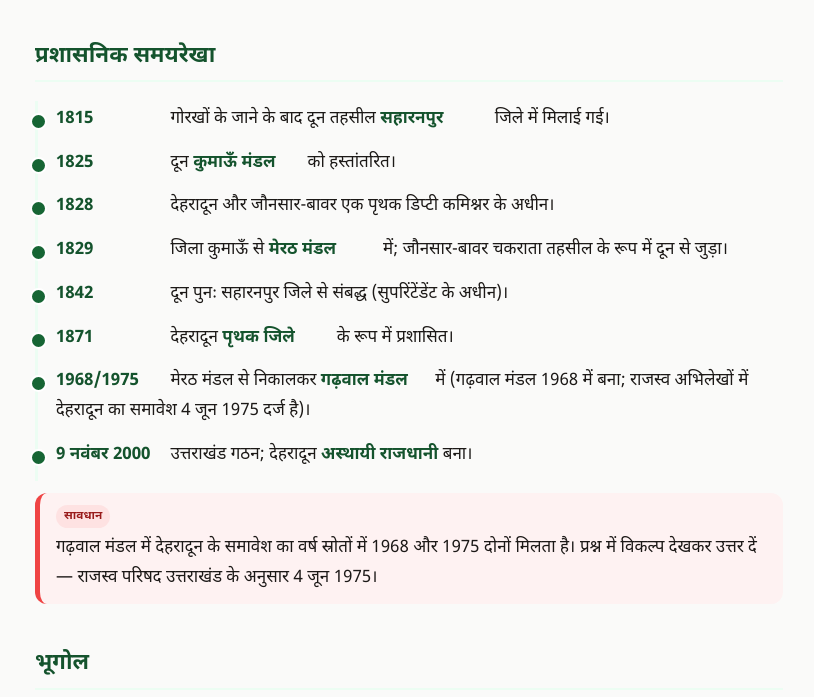
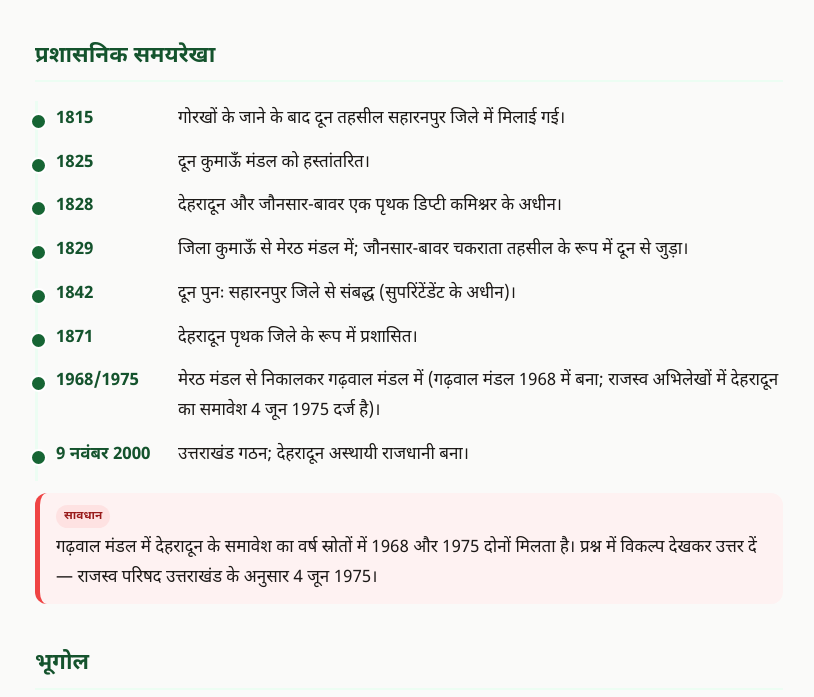
Before and after one commit to himanshupant95/pahadpariksha, an Astro site: page /gk/districts/dehradun in a window 1280 px wide. Shown: the part 3358-4055 px from the top of the page, without its empty margins (359-1173 px from the left). Built offline with nearby package versions, Linux system fonts and the light colour scheme; Astro itself is replaced by a stand-in of ours.

Commit message:
Fix timeline spacing: grid year column, drop inline bold in events
Co-Authored-By: Claude Opus 5.5 <noreply@anthropic.com>
Claude-Session: https://claude.ai/code/session_019hdzKWe7A8Z1rGKiHBzfqK

```diff
--- a/src/layouts/District.astro
+++ b/src/layouts/District.astro
@@ -155,7 +155,9 @@ if (p.faq?.length) schema.push({ '@context': 'https://schema.org', '@type': 'FAQ
   .timeline { list-style: none; padding: 0; margin: 12px 0; border-left: 3px solid var(--green-soft); }
   .timeline li { position: relative; padding: 4px 0 10px 18px; }
   .timeline li::before { content: ''; position: absolute; left: -8px; top: 12px; width: 13px; height: 13px; border-radius: 50%; background: var(--green-2); border: 2px solid #fff; }
-  .timeline b { color: var(--green); display: inline-block; min-width: 110px; }
+  .timeline li { display: grid; grid-template-columns: 112px 1fr; gap: 0 10px; align-items: baseline; }
+  .timeline .yr { color: var(--green); font-weight: 700; }
+  @media (max-width: 560px) { .timeline li { grid-template-columns: 1fr; } }
 
   .chips2 { display: flex; flex-wrap: wrap; gap: 6px; padding: 0; list-style: none; }
   .chips2 li { background: var(--green-soft); color: var(--green); border-radius: 20px; padding: 2px 12px; font-size: .9rem; }
--- a/src/pages/gk/districts/dehradun.astro
+++ b/src/pages/gk/districts/dehradun.astro
@@ -142,14 +142,14 @@ const sources = [
 <section id="samayrekha">
   <h2>प्रशासनिक समयरेखा</h2>
   <ol class="timeline">
-    <li><b>1815</b> गोरखों के जाने के बाद दून तहसील <b>सहारनपुर</b> जिले में मिलाई गई।</li>
-    <li><b>1825</b> दून <b>कुमाऊँ मंडल</b> को हस्तांतरित।</li>
-    <li><b>1828</b> देहरादून और जौनसार-बावर एक पृथक डिप्टी कमिश्नर के अधीन।</li>
-    <li><b>1829</b> जिला कुमाऊँ से <b>मेरठ मंडल</b> में; जौनसार-बावर चकराता तहसील के रूप में दून से जुड़ा।</li>
-    <li><b>1842</b> दून पुनः सहारनपुर जिले से संबद्ध (सुपरिंटेंडेंट के अधीन)।</li>
-    <li><b>1871</b> देहरादून <b>पृथक जिले</b> के रूप में प्रशासित।</li>
-    <li><b>1968/1975</b> मेरठ मंडल से निकालकर <b>गढ़वाल मंडल</b> में (गढ़वाल मंडल 1968 में बना; राजस्व अभिलेखों में देहरादून का समावेश 4 जून 1975 दर्ज है)।</li>
-    <li><b>9 नवंबर 2000</b> उत्तराखंड गठन; देहरादून <b>अस्थायी राजधानी</b> बना।</li>
+    <li><span class="yr">1815</span><span class="ev">गोरखों के जाने के बाद दून तहसील सहारनपुर जिले में मिलाई गई।</span></li>
+    <li><span class="yr">1825</span><span class="ev">दून कुमाऊँ मंडल को हस्तांतरित।</span></li>
+    <li><span class="yr">1828</span><span class="ev">देहरादून और जौनसार-बावर एक पृथक डिप्टी कमिश्नर के अधीन।</span></li>
+    <li><span class="yr">1829</span><span class="ev">जिला कुमाऊँ से मेरठ मंडल में; जौनसार-बावर चकराता तहसील के रूप में दून से जुड़ा।</span></li>
+    <li><span class="yr">1842</span><span class="ev">दून पुनः सहारनपुर जिले से संबद्ध (सुपरिंटेंडेंट के अधीन)।</span></li>
+    <li><span class="yr">1871</span><span class="ev">देहरादून पृथक जिले के रूप में प्रशासित।</span></li>
+    <li><span class="yr">1968/1975</span><span class="ev">मेरठ मंडल से निकालकर गढ़वाल मंडल में (गढ़वाल मंडल 1968 में बना; राजस्व अभिलेखों में देहरादून का समावेश 4 जून 1975 दर्ज है)।</span></li>
+    <li><span class="yr">9 नवंबर 2000</span><span class="ev">उत्तराखंड गठन; देहरादून अस्थायी राजधानी बना।</span></li>
   </ol>
   <div class="box-trap"><strong><span class="tag trap">सावधान</span></strong>गढ़वाल मंडल में देहरादून के समावेश का वर्ष स्रोतों में 1968 और 1975 दोनों मिलता है। प्रश्न में विकल्प देखकर उत्तर दें — राजस्व परिषद उत्तराखंड के अनुसार 4 जून 1975।</div>
 </section>
```
